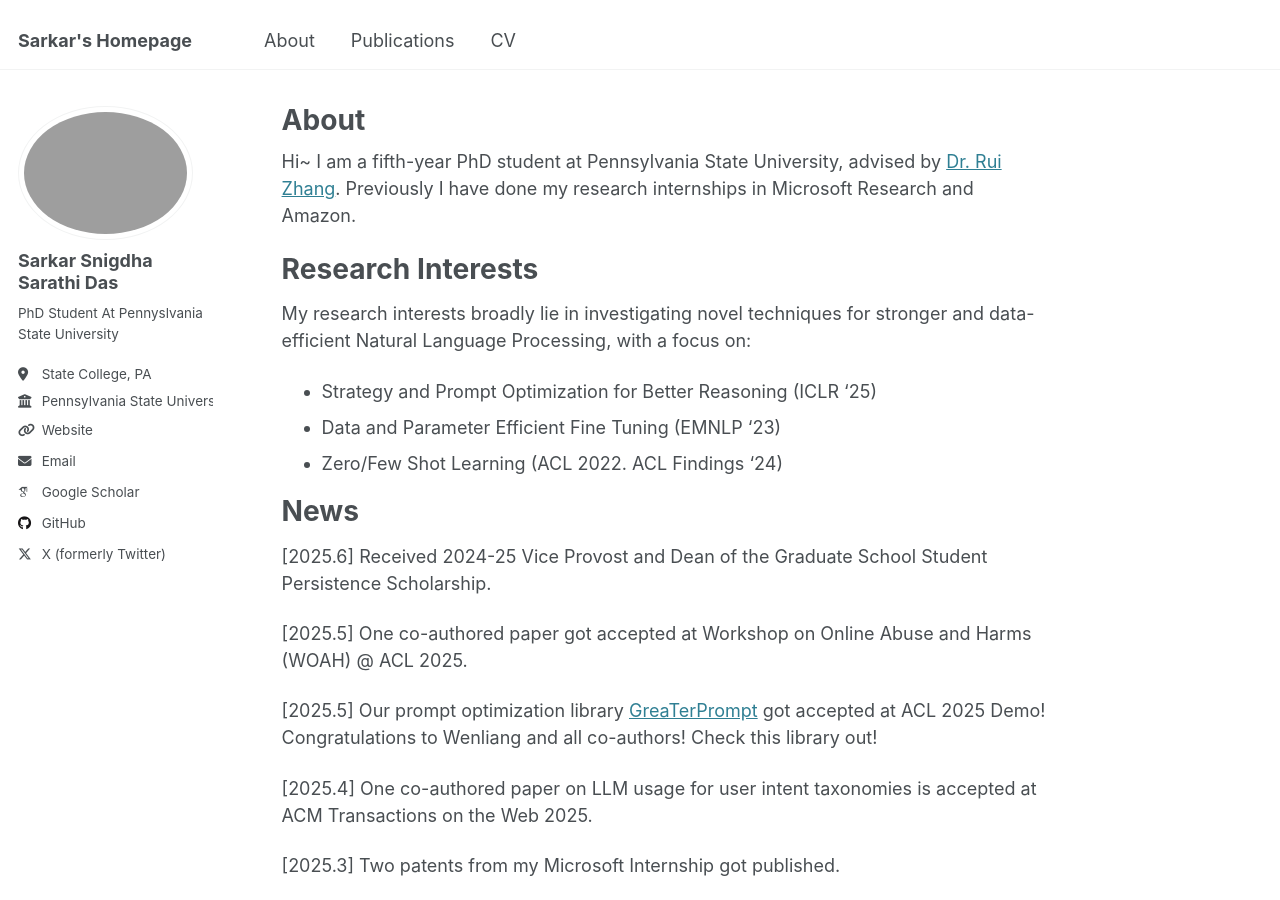
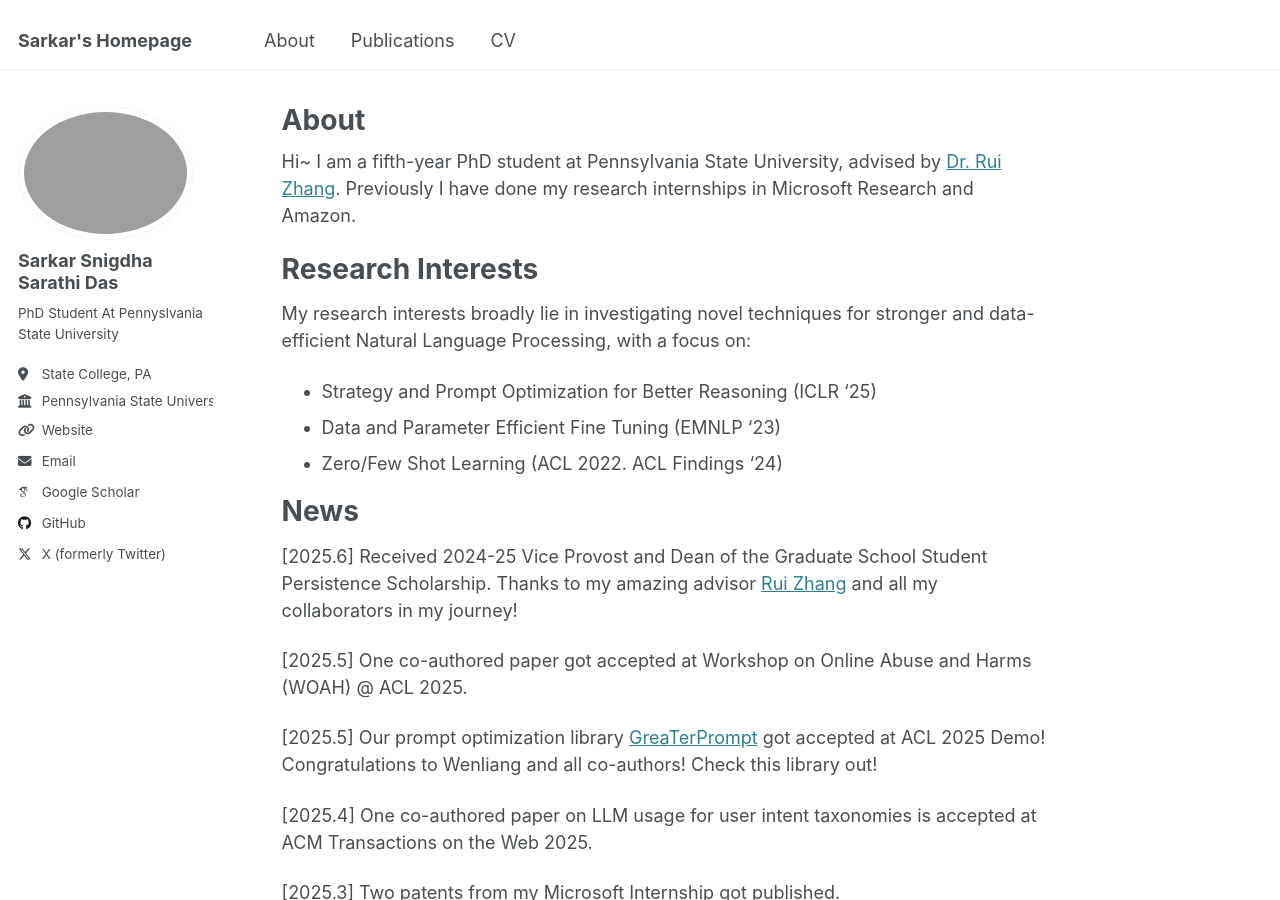
Before and after one commit to Sarathismg/sarathismg.github.io, a Jekyll site: the page built from _pages/about.md, in a window 1280 px wide and 900 px high. Built offline with Jekyll 4.4.1, drawn with Linux system fonts in a browser that asks for light colours; some web fonts are replaced.

Commit message:
Update about.md

```diff
--- a/_pages/about.md
+++ b/_pages/about.md
@@ -20,7 +20,7 @@ My research interests broadly lie in investigating novel techniques for stronger
 
 News
 ======
-[2025.6] Received 2024-25 Vice Provost and Dean of the Graduate School Student Persistence Scholarship.
+[2025.6] Received 2024-25 Vice Provost and Dean of the Graduate School Student Persistence Scholarship. Thanks to my amazing advisor [Rui Zhang](https://ryanzhumich.github.io/) and all my collaborators in my journey!
 
 [2025.5] One co-authored paper got accepted at Workshop on Online Abuse and Harms (WOAH) @ ACL 2025.
 
```
